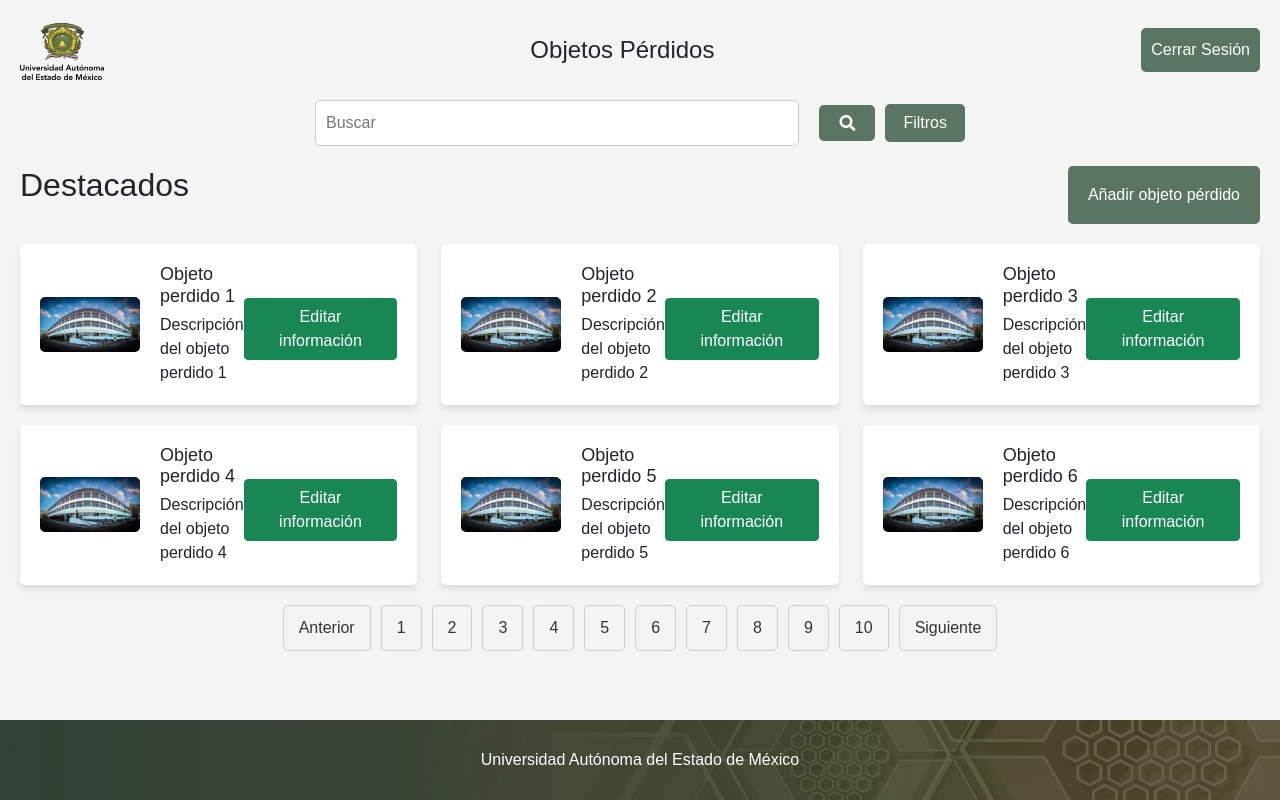
After one commit to DrAtl30/objetosPerdidosFCA, a Django app: page /administrador in a window 1280 px wide. The commit adds this page. Run offline with Django 5.2, Linux system fonts and the light colour scheme.

Commit message:
Agregar paginas estaticas de: Inicio de Sesión, Vista administrador

```diff
--- a/backend/app/views.py
+++ b/backend/app/views.py
@@ -2,7 +2,9 @@ from django.shortcuts import render
 from django.http import HttpResponse
 
 
-def prueba(request):
-    return render(request, 'prueba.html')
+def inicio_sesion(request):
+    return render(request, 'inicio_sesion.html')
 def inicio(request):
     return render(request, 'inicio.html')
+def administrador(request):
+    return render(request, 'administrador.html')
--- a/backend/config/settings.py
+++ b/backend/config/settings.py
@@ -55,7 +55,9 @@ ROOT_URLCONF = 'config.urls'
 TEMPLATES = [
     {
         'BACKEND': 'django.template.backends.django.DjangoTemplates',
-        'DIRS': [os.path.join(BASE_DIR, 'templates')],
+        'DIRS': [
+            os.path.join(BASE_DIR.parent,'frontend','static', 'templates'),  # busca los templates en frontend/templates
+        ],
         'APP_DIRS': True,
         'OPTIONS': {
             'context_processors': [
--- a/backend/config/urls.py
+++ b/backend/config/urls.py
@@ -20,6 +20,7 @@ from app.views import *  # Importar las vistas de la aplicación
 
 urlpatterns = [
     path('admin/', admin.site.urls),
-    path('prueba/', prueba, name='prueba'),
+    path('inicio-sesion/', inicio_sesion, name='inicio_sesion'),
     path('inicio', inicio, name='inicio'),
+    path('administrador', administrador, name='administrador'),
 ]
--- /dev/null
+++ b/frontend/static/css/admin.css
@@ -0,0 +1,268 @@
+body, html {
+    background-color: #f4f4f4;
+    margin: 0;
+    padding: 0;
+    font-family: Arial, sans-serif;
+    height: 100%;
+}
+
+.wrapper {
+    display: flex;
+    flex-direction: column;
+    min-height: 100vh;
+}
+
+.container {
+    flex: 1;
+    max-width: 1350px;
+    margin: 0 auto;
+    align-items: center;
+    padding: 20px;
+}
+
+.header {
+    display: flex;
+    align-items: center;
+    justify-content: center; /* Cambiado de center a space-between */
+    margin-bottom: 20px;
+}
+
+.header img {
+    max-height: 60px;
+    margin-right: auto;
+}
+
+.header h1 {
+    margin: 0;
+    font-size: 24px;
+    margin-right: auto;
+    margin-left: auto;
+
+}
+
+.header .c1 {
+    display: flex;
+    gap: 10px; /* Espacio entre los botones */
+    margin-left: auto; /* Alinea el contenedor a la derecha */
+}
+
+.header button {
+    padding: 10px 10px;
+    border-radius: 5px;
+    border: none;
+    background-color: #5a7561;
+    color: white;
+    display: flex;
+    align-items: center;
+    justify-content: center;
+}
+
+.search-bar-container {
+    display: flex;
+    justify-content: center;
+    margin-bottom: 20px;
+}
+
+.search-bar {
+    display: flex;
+    justify-content: center;
+    align-items: center;
+    max-width: 650px;
+    width: 100%;
+}
+
+.search-bar input {
+    flex: 1;
+    margin-right: 10px;
+    padding: 10px;
+    border-radius: 5px;
+    border: 1px solid #ccc;
+}
+
+.search-bar .search-button {
+    padding: 10px 20px;
+    border-radius: 5px;
+    border: none;
+    background-color: #5a7561;
+    color: white;
+    display: flex;
+    align-items: center;
+    justify-content: center;
+}
+
+.search-bar .search-button i {
+    font-size: 16px;
+}
+
+.search-bar button {
+    padding: 7px 18px;
+    border-radius: 5px;
+    border: none;
+    background-color: #5a7561;
+    color: white;
+    margin-left: 10px;
+}
+
+.filter-panel {
+    display: none;
+    position: fixed;
+    top: 50%;
+    left: 50%;
+    transform: translate(-50%, -50%);
+    width: 80%;
+    max-width: 800px;
+    background-color: #fff;
+    border: 1px solid #ccc;
+    padding: 20px;
+    box-shadow: 0 4px 6px rgba(0, 0, 0, 0.1);
+    z-index: 1000;
+}
+
+.filter-header {
+    display: flex;
+    justify-content: space-between;
+    align-items: center;
+    margin-bottom: 20px;
+}
+
+.filter-header h3 {
+    margin: 0;
+}
+
+.close-button {
+    background: none;
+    border: none;
+    color: black;
+    font-size: 24px;
+    cursor: pointer;
+}
+
+.filter-options {
+    display: flex;
+    flex-wrap: wrap;
+    gap: 20px;
+}
+
+.filter-category {
+    flex: 1;
+    min-width: 200px;
+}
+
+.filter-category h4 {
+    margin-top: 0;
+}
+
+.filter-category label {
+    display: block;
+    margin-bottom: 10px;
+}
+
+.featured {
+    margin-bottom: 20px;
+    display: flex;
+}
+
+.featured h2 {
+    margin-bottom: 20px;
+}
+.featured button {
+    padding: 10px 20px;
+    border-radius: 5px;
+    border: none;
+    background-color: #5a7561;
+    color: white;
+    margin-left: auto;
+
+}
+
+.row .item {
+    background-color: white;
+    padding: 20px;
+    border-radius: 5px;
+    box-shadow: 0 4px 6px rgba(0, 0, 0, 0.1);
+    text-align: left;
+    margin-bottom: 20px;
+    display: flex;
+    align-items: center;
+}
+
+.item-header img {
+    width: 100px;
+    height: auto;
+    border-radius: 5px;
+    margin-right: 20px;
+}
+
+.item-body {
+    flex: 1;
+}
+
+.item-body h5 {
+    margin: 0;
+    font-size: 18px;
+}
+
+.item-body p {
+    margin: 5px 0 0;
+}
+
+.item-footer {
+    display: flex;
+    justify-content: flex-end;
+    margin-top: 10px;
+}
+
+.pagination {
+    display: flex;
+    justify-content: center;
+    align-items: center;
+    margin-bottom: 20px;
+}
+
+.pagination a {
+    margin: 0 5px;
+    padding: 10px 15px;
+    border-radius: 5px;
+    border: 1px solid #ccc;
+    text-decoration: none;
+    color: #333;
+}
+
+.pagination a:hover {
+    background-color: #5a7561;
+    color: white;
+}
+
+footer {
+    position: relative;
+    background-color: #6e7b68;
+    text-align: center;
+    height: 10vh;
+    display: flex;
+    justify-content: center;
+    align-items: center;
+}
+
+footer img {
+    width: 100%;
+    height: 100%;
+    object-fit: cover;
+}
+
+.footer-overlay {
+    position: absolute;
+    top: 0;
+    left: 0;
+    width: 100%;
+    height: 100%;
+    background: rgba(0, 0, 0, 0.5);
+    display: flex;
+    align-items: center;
+    justify-content: center;
+}
+
+.footer-text p {
+    color: white;
+    font-size: 1rem;
+    margin: 0;
+}
--- /dev/null
+++ b/frontend/static/js/admin.js
@@ -0,0 +1,60 @@
+document.addEventListener('DOMContentLoaded', function() {
+    const filterButton = document.getElementById('filter-button');
+    const filterPanel = document.getElementById('filter-panel');
+    const closeFilterPanelButton = document.getElementById('close-filter-panel');
+    const applyFiltersButton = document.getElementById('apply-filters');
+
+    filterButton.addEventListener('click', function() {
+        filterPanel.style.display = 'block';
+    });
+
+    closeFilterPanelButton.addEventListener('click', function() {
+        filterPanel.style.display = 'none';
+    });
+
+    applyFiltersButton.addEventListener('click', function() {
+        filterPanel.style.display = 'none';
+    });
+});
+
+document.addEventListener('DOMContentLoaded', function() {
+    const container = document.getElementById('objetos-perdidos-container');
+    const maxItems = 6;
+
+    objetosPerdidos.slice(0, maxItems).forEach(objeto => {
+        const col = document.createElement('div');
+        col.className = 'col-md-4';
+
+        const item = document.createElement('div');
+        item.className = 'item d-flex';
+
+        const itemHeader = document.createElement('div');
+        itemHeader.className = 'item-header';
+        const img = document.createElement('img');
+        img.src = objeto.imagen;
+        img.alt = 'Foto del objeto';
+        itemHeader.appendChild(img);
+
+        const itemBody = document.createElement('div');
+        itemBody.className = 'item-body';
+        const h5 = document.createElement('h5');
+        h5.textContent = objeto.titulo;
+        const p = document.createElement('p');
+        p.textContent = objeto.descripcion;
+        itemBody.appendChild(h5);
+        itemBody.appendChild(p);
+
+        const itemFooter = document.createElement('div');
+        itemFooter.className = 'item-footer';
+        const button = document.createElement('button');
+        button.className = 'btn btn-success';
+        button.textContent = 'Editar información';
+        itemFooter.appendChild(button);
+
+        item.appendChild(itemHeader);
+        item.appendChild(itemBody);
+        item.appendChild(itemFooter);
+        col.appendChild(item);
+        container.appendChild(col);
+    });
+});
--- /dev/null
+++ b/frontend/static/templates/administrador.html
@@ -0,0 +1,110 @@
+{% load static %}
+<!DOCTYPE html>
+<html lang="es">
+<head>
+    <meta charset="UTF-8">
+    <meta name="viewport" content="width=device-width, initial-scale=1.0">
+    <title>Página de Inicio</title>
+    <link href="https://cdn.jsdelivr.net/npm/bootstrap@5.1.3/dist/css/bootstrap.min.css" rel="stylesheet">
+    <link rel="stylesheet" href="{% static 'css/admin.css' %}">
+    <link rel="stylesheet" href="https://cdnjs.cloudflare.com/ajax/libs/font-awesome/5.15.4/css/all.min.css">
+</head>
+<body>
+    <div class="wrapper">
+        <div class="container">
+            <div class="header">
+                <img src="{% static 'img/escudo positivo color vertical 2 líneas.png' %}" alt="Escudo UAEMex">
+                <h1>Objetos Pérdidos</h1>
+                <div class="c1">
+                    <button id="login-button">Cerrar Sesión</button>
+                </div>
+            </div>
+            <div class="search-bar-container">
+                <div class="search-bar">
+                    <input type="text" placeholder="Buscar">
+                    <button class="search-button"><i class="fas fa-search"></i></button>
+                    <button id="filter-button">Filtros</button>
+                </div>
+            </div>
+            <div id="filter-panel" class="filter-panel">
+                <div class="filter-header">
+                    <h3>Filtros de búsqueda</h3>
+                    <button id="close-filter-panel" class="close-button">&times;</button>
+                </div>
+                <div class="filter-options">
+                    <div class="filter-category">
+                        <h4>Fecha de carga</h4>
+                        <label><input type="radio" name="fecha-carga"> Última hora</label>
+                        <label><input type="radio" name="fecha-carga"> Hoy</label>
+                        <label><input type="radio" name="fecha-carga"> Esta semana</label>
+                        <label><input type="radio" name="fecha-carga"> Este mes</label>
+                        <label><input type="radio" name="fecha-carga"> Este año</label>
+                    </div>
+
+                    <div class="filter-category">
+                        <h4>Estado</h4>
+                        <label><input type="radio" name="estado"> Reclamado</label>
+                        <label><input type="radio" name="estado"> No reclamado</label>
+                    </div>
+
+                    <div class="filter-category">
+                        <h4>Valor</h4>
+                        <label><input type="radio" name="valor"> Poco valioso</label>
+                        <label><input type="radio" name="valor"> Muy valioso</label>
+                    </div>
+
+                    <div class="filter-category">
+                        <h4>Ordenar por</h4>
+                        <label><input type="radio" name="ordenar-por"> Más recientes</label>
+                        <label><input type="radio" name="ordenar-por"> Más antiguos</label>
+                        <label><input type="radio" name="ordenar-por"> Orden Alfabético (A-Z)</label>
+                        <label><input type="radio" name="ordenar-por"> Orden Alfabético (Z-A)</label>
+                    </div>
+                </div>
+                <button id="apply-filters">Aplicar Filtros</button>
+            </div>
+            <div class="featured">
+                <h2>Destacados</h2>
+                <button id="view-all">Añadir objeto pérdido</button>
+
+            </div>
+            <div class="row" id="objetos-perdidos-container">
+                <!-- Los paneles de objetos perdidos se generarán aquí mediante JavaScript -->
+            </div>
+            <div class="pagination">
+                <a href="#">Anterior</a>
+                <a href="#">1</a>
+                <a href="#">2</a>
+                <a href="#">3</a>
+                <a href="#">4</a>
+                <a href="#">5</a>
+                <a href="#">6</a>
+                <a href="#">7</a>
+                <a href="#">8</a>
+                <a href="#">9</a>
+                <a href="#">10</a>
+                <a href="#">Siguiente</a>
+            </div>
+        </div>
+        <footer>
+            <div class="footer-overlay">
+                <div class="footer-text">
+                    <p>Universidad Autónoma del Estado de México </p>
+                </div>
+            </div>
+            <img src="{% static 'img/pleca con hexágonos LARGA.jpg' %}" alt="Imagen del pie de página">
+        </footer>
+    </div>
+    <script>
+        const objetosPerdidos = [
+            { imagen: '{% static "img/fondo.jpeg" %}', titulo: 'Objeto perdido 1', descripcion: 'Descripción del objeto perdido 1', fecha: '2025-03-16' },
+            { imagen: '{% static "img/fondo.jpeg" %}', titulo: 'Objeto perdido 2', descripcion: 'Descripción del objeto perdido 2', fecha: '2025-03-15' },
+            { imagen: '{% static "img/fondo.jpeg" %}', titulo: 'Objeto perdido 3', descripcion: 'Descripción del objeto perdido 3', fecha: '2025-03-14' },
+            { imagen: '{% static "img/fondo.jpeg" %}', titulo: 'Objeto perdido 4', descripcion: 'Descripción del objeto perdido 4', fecha: '2025-03-13' },
+            { imagen: '{% static "img/fondo.jpeg" %}', titulo: 'Objeto perdido 5', descripcion: 'Descripción del objeto perdido 5', fecha: '2025-03-12' },
+            { imagen: '{% static "img/fondo.jpeg" %}', titulo: 'Objeto perdido 6', descripcion: 'Descripción del objeto perdido 6', fecha: '2025-03-11' }
+        ];
+    </script>
+    <script src="{% static 'js/admin.js' %}"></script>
+</body>
+</html>
```
Also changed, not shown: frontend/static/css/inicio_sesion.css (renamed from frontend/static/templates/prueba.html, +57 -59 lines), frontend/static/css/prueba.css (deleted, +0 -120 lines), frontend/static/templates/inicio_sesion.html (renamed from backend/templates/prueba.html, +6 -8 lines), frontend/static/templates/inicio.html (renamed from backend/templates/inicio.html), 1 other file.
